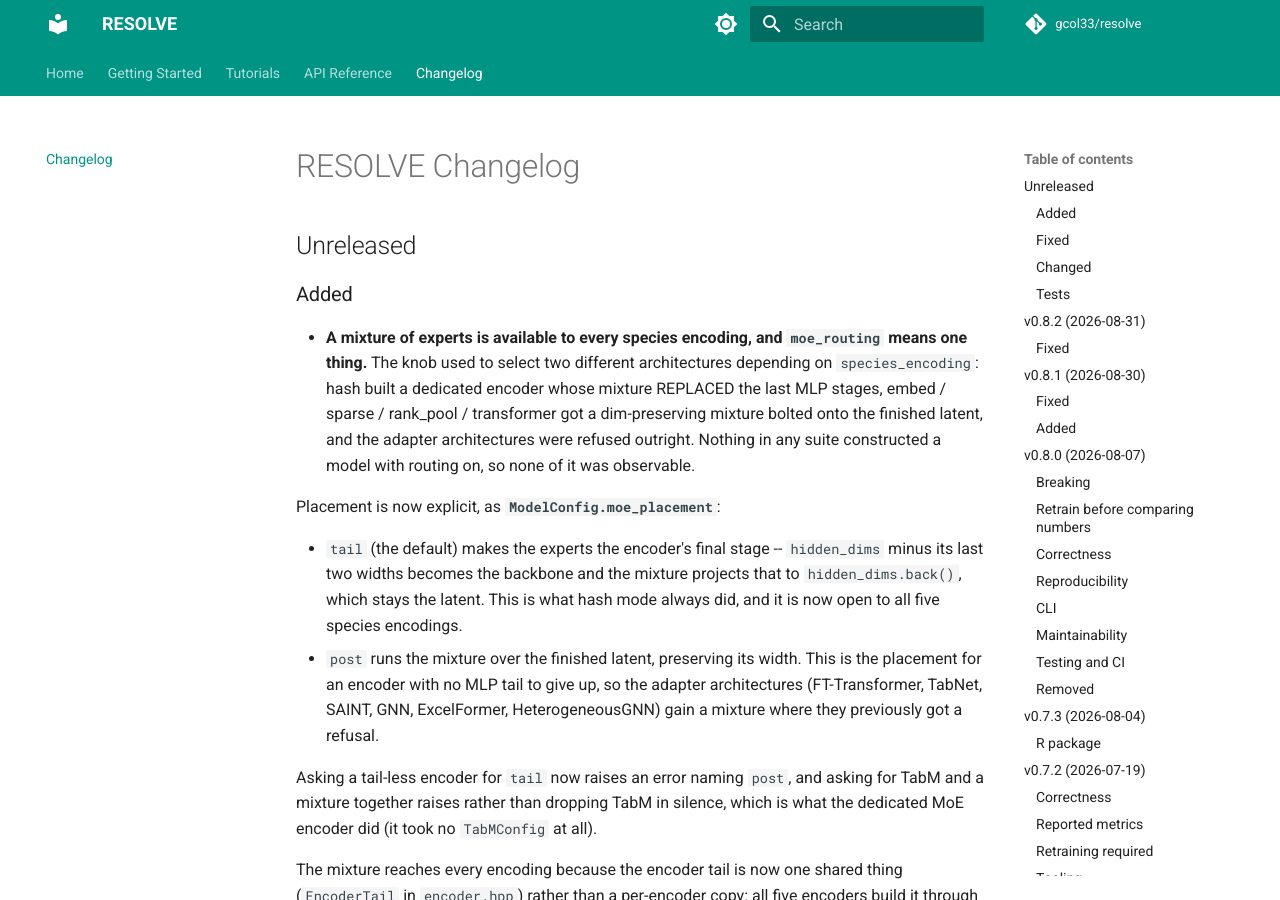
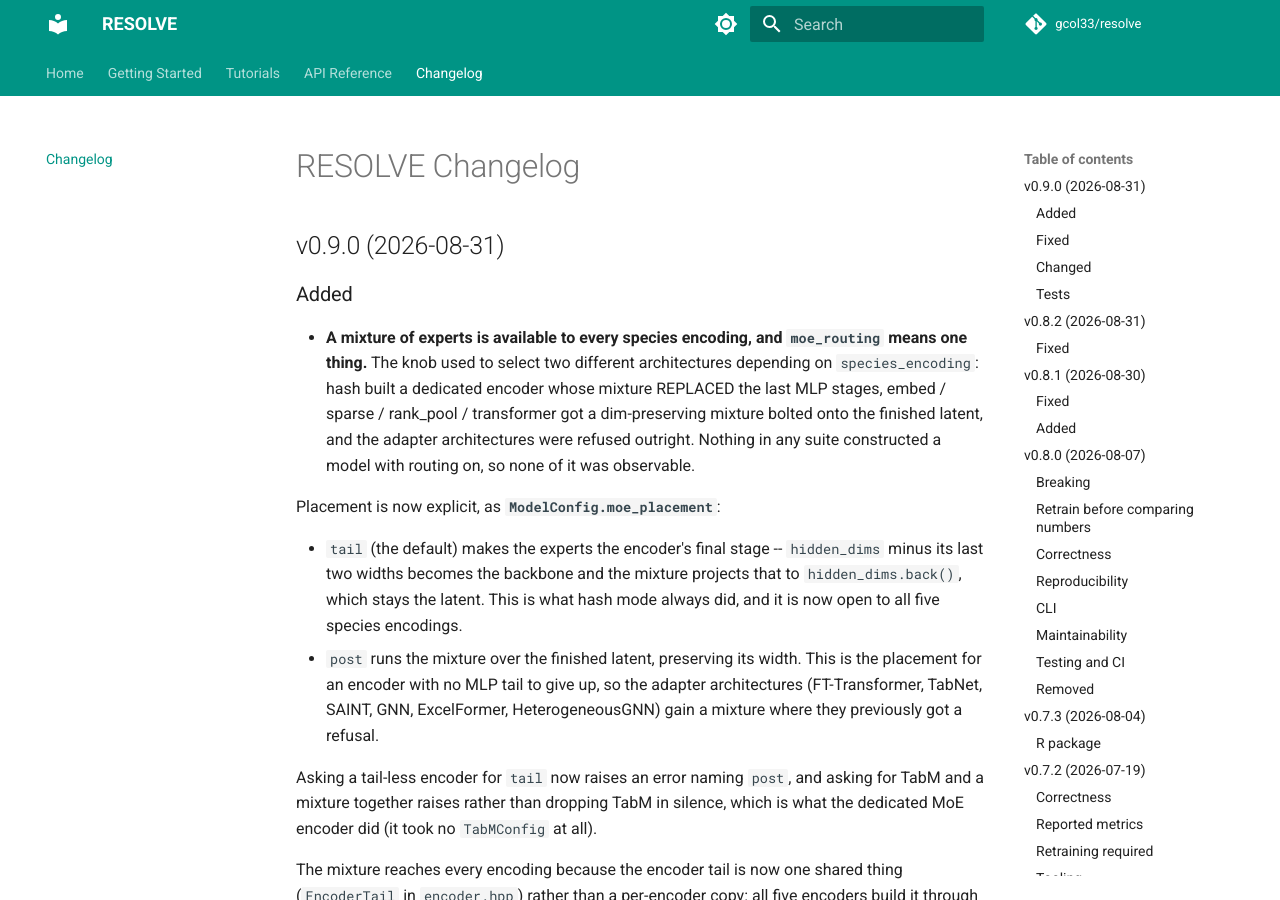
Before and after one commit to gcol33/resolve, an MkDocs documentation site: the page built from docs/changelog.md, in a window 1280 px wide and 900 px high. Built offline with MkDocs 1.6.1 and Material for MkDocs 9.7.7, drawn with Linux system fonts in a browser that asks for light colours; comment, search, counter and statistics services are not loaded.

Commit message:
release: v0.9.0
The Unreleased section becomes v0.9.0 rather than a patch: it adds the
MoEPlacement enum and seven CLI flags, and a MoE-enabled embed / sparse /
rank_pool / transformer checkpoint moves its experts from the finished latent
to the encoder tail under the new default.

Co-Authored-By: Claude Opus 5 <noreply@anthropic.com>
Claude-Session: https://claude.ai/code/session_01Jf3rK5pT9U4bXQNGsjtnPC

```diff
--- a/NEWS.md
+++ b/NEWS.md
@@ -1,6 +1,6 @@
 # RESOLVE Changelog
 
-## Unreleased
+## v0.9.0 (2026-08-31)
 
 ### Added
 
--- a/src/core/python/pyproject.toml
+++ b/src/core/python/pyproject.toml
@@ -6,7 +6,7 @@ build-backend = "scikit_build_core.build"
 
 [project]
 name = "resolve-core"
-version = "0.8.2"
+version = "0.9.0"
 description = "RESOLVE C++ engine: predict sample outcomes from compositional data via learned representations"
 readme = "README.md"
 license = {text = "MIT"}
```
Also changed, not shown: 4 other files.
